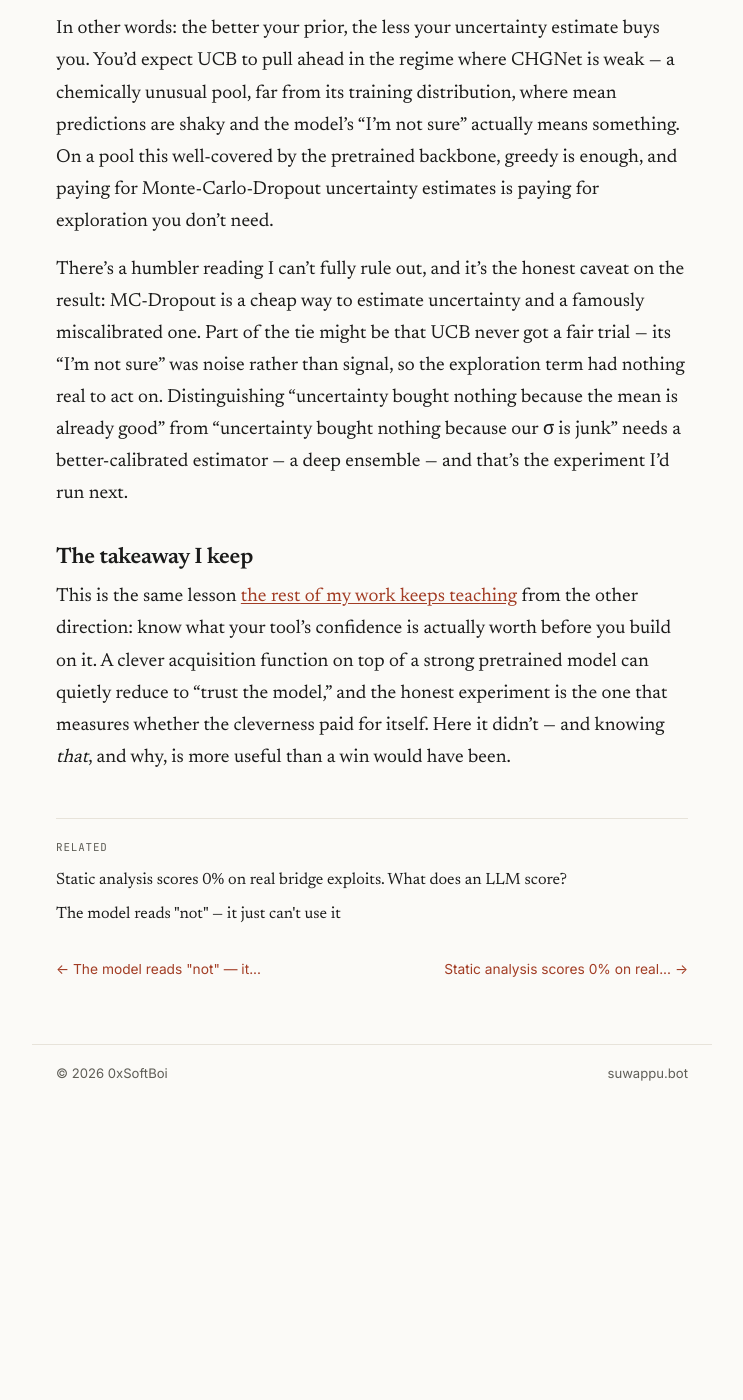
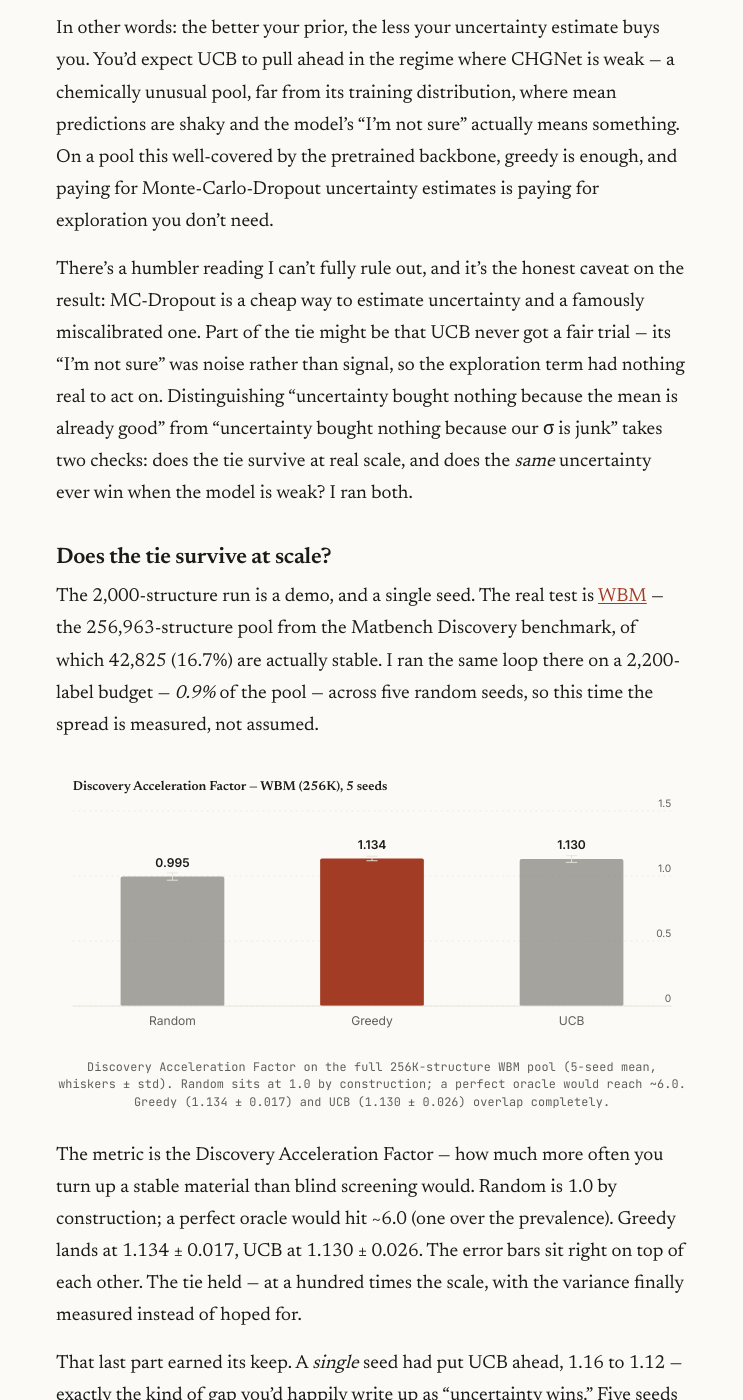
Before and after one commit to 0xSoftBoi/0xSoftBoi.github.io, a Jekyll site: the page built from _posts/2026-05-10-greedy-was-enough-active-learning-pretrained-potential.md, in a window 1280 px wide and 1400 px high, scrolled down 1764 px. Shown: the whole window, without its empty margins (268-1011 px from the left). Built offline with Jekyll 4.4.1, drawn with Linux system fonts in a browser that asks for light colours; before the commit the page ends 2897 px from its top, so only the background shows below that; some of the changed text lies outside the part shown.

Commit message:
Greedy post: scale up to WBM 256K + resolve the MC-Dropout caveat
The post was accurate but covered only the 2K Materials-Project demo. The NeurIPS
ML4PS paper's headline results make its thesis much stronger, so bring them in:

- New "Does the tie survive at scale?" section: WBM 256,963 structures, 0.9% budget,
  5 seeds — Greedy DAF 1.134±0.017 vs UCB 1.130±0.026 (overlapping error bars), with
  a DAF figure. Notes that a single seed had UCB ahead (1.16 vs 1.12) and 5 seeds
  dissolved it — why error bars matter — and is honest about the modest 1.13x lift
  vs the ~6x oracle ceiling.
- Resolves the post's own open MC-Dropout caveat: the synthetic weak-model control
  (50K GCN-from-scratch) has UCB beat greedy 70% to 45% top-10 recall with the SAME
  uncertainty machinery — so sigma carries signal when the model is weak; the CHGNet
  tie is the strong-prior regime, not junk uncertainty.
- Adds the "use the foundation model frozen" lesson (fine-tuning -> catastrophic
  forgetting). All numbers verified against gnome-materials README/results/paper.

Co-Authored-By: Claude Opus 4.8 (1M context) <noreply@anthropic.com>

```diff
--- a/_posts/2026-05-10-greedy-was-enough-active-learning-pretrained-potential.md
+++ b/_posts/2026-05-10-greedy-was-enough-active-learning-pretrained-potential.md
@@ -4,7 +4,7 @@ title: "Greedy was enough: active learning on top of a pretrained potential"
 date: 2026-05-10
 tags: [ml, materials, active-learning, ai]
 image: /assets/og/greedy-was-enough-active-learning-pretrained-potential.png
-excerpt: "I built a GNoME-style active-learning loop to find stable crystals on a labeling budget. The uncertainty-aware strategy I expected to win basically tied the greedy one — and that tie is the actual result."
+excerpt: "I built a GNoME-style active-learning loop to find stable crystals on a labeling budget. The uncertainty-aware strategy I expected to win basically tied the greedy one — and that tie held from a 2,000-structure demo up to the full 256K-structure benchmark. The tie is the actual result."
 ---
 
 DeepMind's [GNoME](https://www.nature.com/articles/s41586-023-06735-9) found a couple hundred thousand stable inorganic materials by pairing graph neural networks with active learning — a simple loop: train a cheap surrogate, let it pick which candidates are worth an expensive simulation, label those, repeat. The choice of *which to pick* is the whole game, and I wanted to know how much it matters when the surrogate is already very good.
@@ -53,7 +53,62 @@ The tie isn't a null result; it's a measurement of the surrogate. UCB only beats
 
 In other words: the better your prior, the less your uncertainty estimate buys you. You'd expect UCB to pull ahead in the regime where CHGNet is weak — a chemically unusual pool, far from its training distribution, where mean predictions are shaky and the model's "I'm not sure" actually means something. On a pool this well-covered by the pretrained backbone, greedy is enough, and paying for Monte-Carlo-Dropout uncertainty estimates is paying for exploration you don't need.
 
-There's a humbler reading I can't fully rule out, and it's the honest caveat on the result: MC-Dropout is a cheap way to estimate uncertainty and a famously miscalibrated one. Part of the tie might be that UCB never got a fair trial — its "I'm not sure" was noise rather than signal, so the exploration term had nothing real to act on. Distinguishing "uncertainty bought nothing because the mean is already good" from "uncertainty bought nothing because our σ is junk" needs a better-calibrated estimator — a deep ensemble — and that's the experiment I'd run next.
+There's a humbler reading I can't fully rule out, and it's the honest caveat on the result: MC-Dropout is a cheap way to estimate uncertainty and a famously miscalibrated one. Part of the tie might be that UCB never got a fair trial — its "I'm not sure" was noise rather than signal, so the exploration term had nothing real to act on. Distinguishing "uncertainty bought nothing because the mean is already good" from "uncertainty bought nothing because our σ is junk" takes two checks: does the tie survive at real scale, and does the *same* uncertainty ever win when the model is weak? I ran both.
+
+## Does the tie survive at scale?
+
+The 2,000-structure run is a demo, and a single seed. The real test is [WBM](https://matbench-discovery.materialsproject.org/) — the 256,963-structure pool from the Matbench Discovery benchmark, of which 42,825 (16.7%) are actually stable. I ran the same loop there on a 2,200-label budget — *0.9%* of the pool — across five random seeds, so this time the spread is measured, not assumed.
+
+<figure class="chart">
+<svg viewBox="0 0 680 300" role="img" aria-labelledby="daf-t">
+<title id="daf-t">Discovery Acceleration Factor on WBM, five seeds</title>
+<text class="c-title" x="18" y="22">Discovery Acceleration Factor — WBM (256K), 5 seeds</text>
+<line class="c-grid" x1="18" y1="254.0" x2="662" y2="254.0"/>
+<text class="c-label-sm" x="662" y="250.0" text-anchor="end">0</text>
+<line class="c-grid" x1="18" y1="184.0" x2="662" y2="184.0"/>
+<text class="c-label-sm" x="662" y="180.0" text-anchor="end">0.5</text>
+<line class="c-grid" x1="18" y1="114.0" x2="662" y2="114.0"/>
+<text class="c-label-sm" x="662" y="110.0" text-anchor="end">1.0</text>
+<line class="c-grid" x1="18" y1="44.0" x2="662" y2="44.0"/>
+<text class="c-label-sm" x="662" y="40.0" text-anchor="end">1.5</text>
+<rect class="c-bar-muted" x="69.5" y="114.7" width="111.6" height="139.3" rx="2"/>
+<line class="c-axis" x1="125.3" y1="110.8" x2="125.3" y2="118.6"/>
+<line class="c-axis" x1="119.3" y1="110.8" x2="131.3" y2="110.8"/>
+<line class="c-axis" x1="119.3" y1="118.6" x2="131.3" y2="118.6"/>
+<text class="c-val" x="125.3" y="104.0" text-anchor="middle">0.995</text>
+<text class="c-label" x="125.3" y="274.0" text-anchor="middle">Random</text>
+<rect class="c-bar" x="284.2" y="95.2" width="111.6" height="158.8" rx="2"/>
+<line class="c-axis" x1="340.0" y1="92.8" x2="340.0" y2="97.6"/>
+<line class="c-axis" x1="334.0" y1="92.8" x2="346.0" y2="92.8"/>
+<line class="c-axis" x1="334.0" y1="97.6" x2="346.0" y2="97.6"/>
+<text class="c-val" x="340.0" y="85.0" text-anchor="middle">1.134</text>
+<text class="c-label" x="340.0" y="274.0" text-anchor="middle">Greedy</text>
+<rect class="c-bar-muted" x="498.9" y="95.8" width="111.6" height="158.2" rx="2"/>
+<line class="c-axis" x1="554.7" y1="92.2" x2="554.7" y2="99.4"/>
+<line class="c-axis" x1="548.7" y1="92.2" x2="560.7" y2="92.2"/>
+<line class="c-axis" x1="548.7" y1="99.4" x2="560.7" y2="99.4"/>
+<text class="c-val" x="554.7" y="85.0" text-anchor="middle">1.130</text>
+<text class="c-label" x="554.7" y="274.0" text-anchor="middle">UCB</text>
+<line class="c-axis" x1="18" y1="254.0" x2="662" y2="254.0"/>
+</svg>
+<figcaption>Discovery Acceleration Factor on the full 256K-structure WBM pool (5-seed mean, whiskers ± std). Random sits at 1.0 by construction; a perfect oracle would reach ~6.0. Greedy (1.134 ± 0.017) and UCB (1.130 ± 0.026) overlap completely.</figcaption>
+</figure>
+
+The metric is the Discovery Acceleration Factor — how much more often you turn up a stable material than blind screening would. Random is 1.0 by construction; a perfect oracle would hit ~6.0 (one over the prevalence). Greedy lands at 1.134 ± 0.017, UCB at 1.130 ± 0.026. The error bars sit right on top of each other. The tie held — at a hundred times the scale, with the variance finally measured instead of hoped for.
+
+That last part earned its keep. A *single* seed had put UCB ahead, 1.16 to 1.12 — exactly the kind of gap you'd happily write up as "uncertainty wins." Five seeds dissolved it. The honest version of this result only exists because I stopped trusting one run. (And note the modesty of the win itself: 1.13×, not 6×. At 0.9% budget a strong-but-imperfect surrogate helps, but it isn't magic — which is the right frame for asking whether the *clever* version earns the extra cost.)
+
+## Was the uncertainty just noise?
+
+The deeper worry is the one above: maybe MC-Dropout's σ is so miscalibrated that UCB never had a real exploration signal, and greedy won by default rather than on merit. The clean way to check is to run the *same* uncertainty machinery on a model that is actually weak — where exploration *should* pay — and see if it does.
+
+So I did: a 50,000-structure synthetic pool with a graph network trained from scratch, no pretrained prior, genuinely unsure of itself. There, UCB beats greedy by 25 points in top-10 recall, **70% to 45%**. Same dropout, same acquisition rule — it just finally had something to act on.
+
+That's the result that closes the loop. The uncertainty isn't junk; it carries real signal when the model is weak. So the CHGNet tie isn't "our σ is broken" — it's "our prior is good enough that there's nothing left for σ to find." Greedy was enough *because* the surrogate was strong, exactly where you'd predict, and not an inch further.
+
+## A bonus lesson: use the foundation model frozen
+
+One thing I expected to help and it consistently *hurt*: fine-tuning CHGNet on the freshly labeled structures each round. CHGNet was pretrained on 700,000 Materials Project structures; nudging it with a few hundred biased labels is enough to trigger catastrophic forgetting — you trade a broad, well-calibrated prior for a sharp, overfit one, and μ accuracy drops. Frozen won every time. If you're dropping a foundation-model potential into an active-learning loop, the boring move — leave it alone — is the right one.
 
 ## The takeaway I keep
 
```
